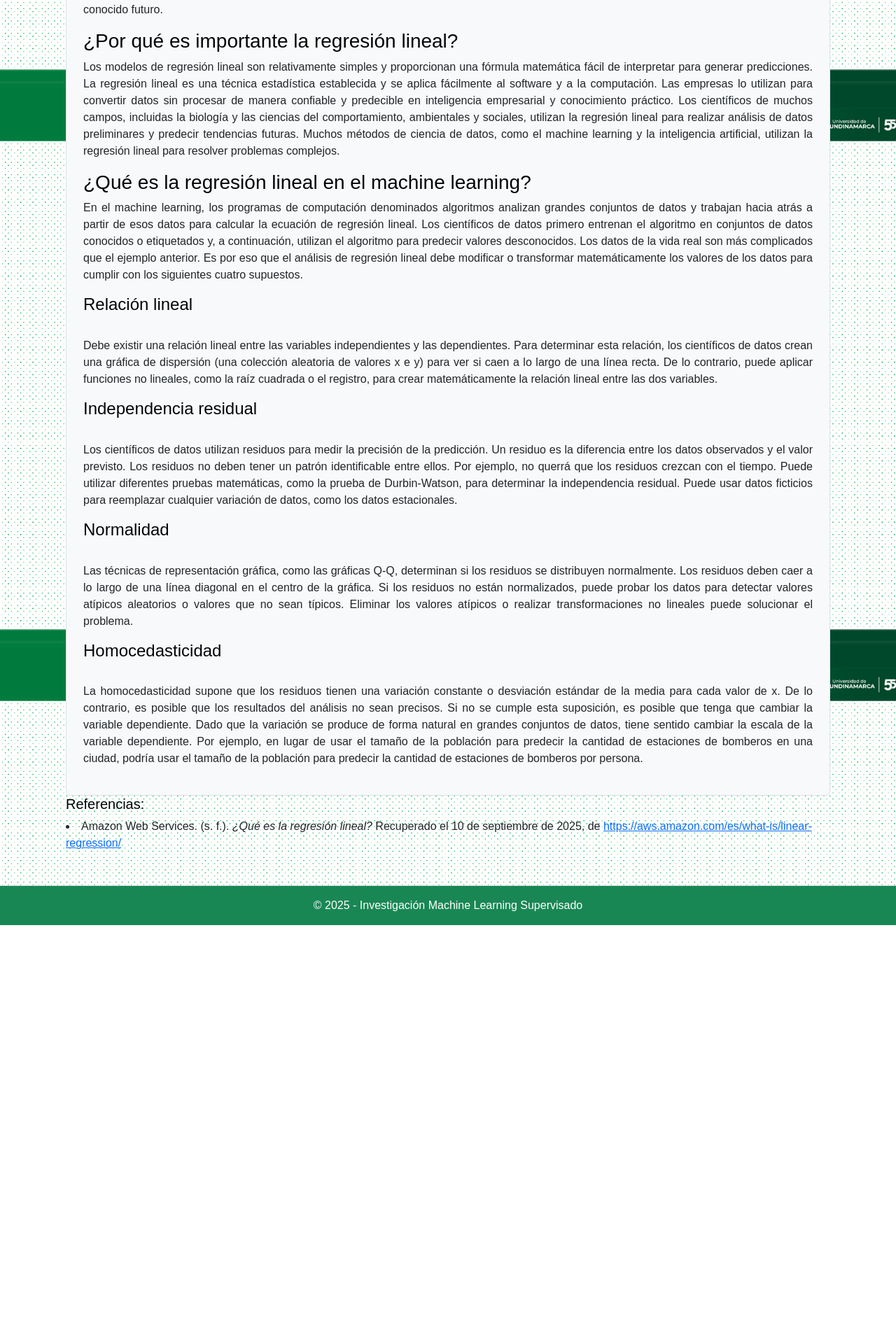
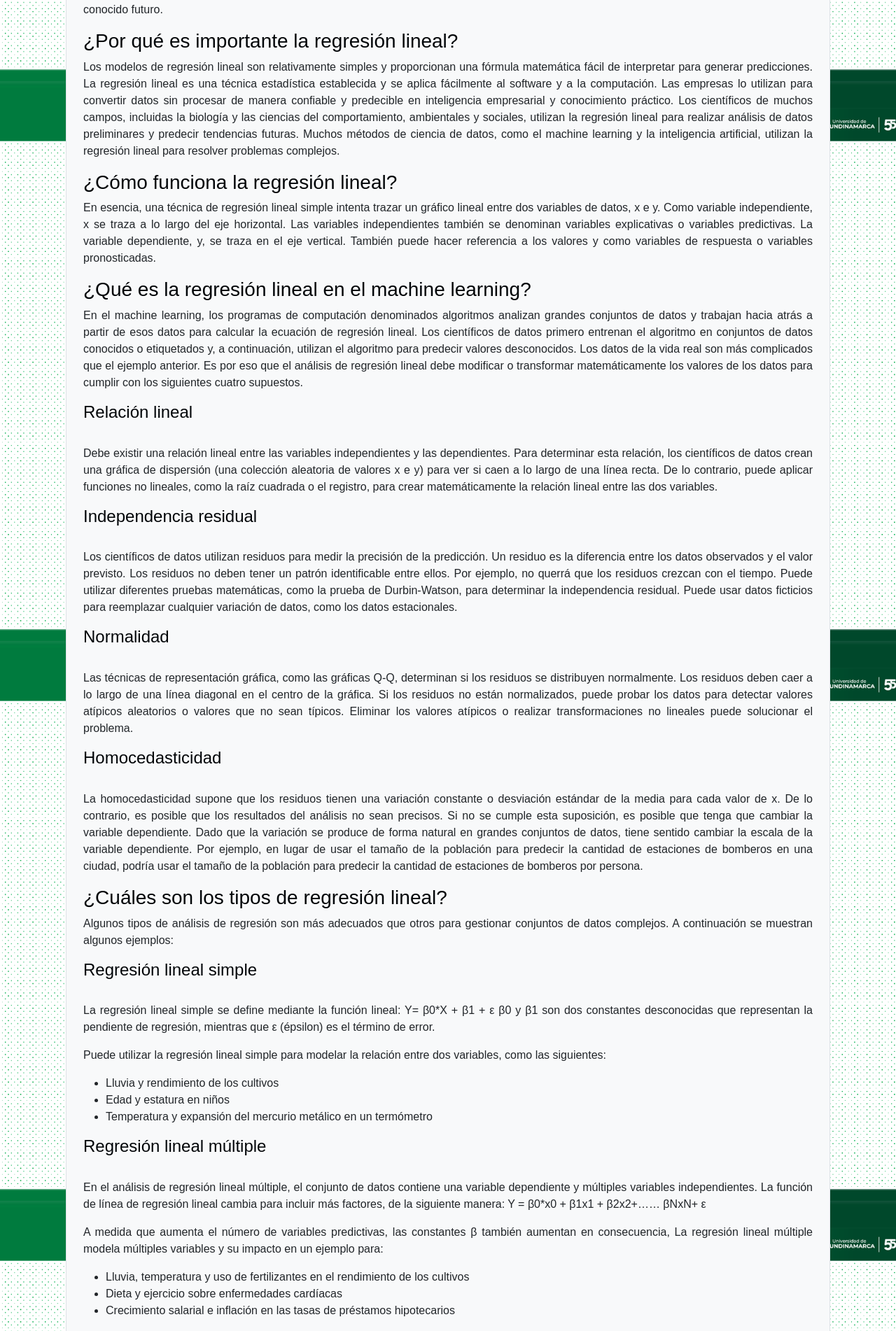
Before and after one commit to Mireya-Garzon-A/ActividadesMachineLearning, a Flask app: page /conceptos in a window 1280 px wide. Shown: the part 701-2603 px from the top of the page at 70% size. Before the commit the page ends 2023 px from the top, so only its background shows below. Run offline with Flask 3, Linux system fonts and the light colour scheme.

Commit message:
Cargue de información investigación en repositorio
Se alimenta investigación de regresión lineal

```diff
--- a/templates/conceptos.html
+++ b/templates/conceptos.html
@@ -43,6 +43,16 @@
                     tendencias futuras. Muchos métodos de ciencia de datos, como el machine learning y la inteligencia
                     artificial, utilizan la regresión lineal para resolver problemas complejos.
                 </p>
+
+            <h3>¿Cómo funciona la regresión lineal?</h3>
+                <P>
+                     En esencia, una técnica de regresión lineal simple intenta trazar un gráfico lineal entre dos variables de datos, x e y. Como
+                     variable independiente, x se traza a lo largo del eje horizontal. Las variables independientes también se denominan variables
+                    explicativas o variables predictivas. La variable dependiente, y, se traza en el eje vertical. También puede hacer referencia
+                    a los valores y como variables de respuesta o variables pronosticadas.
+
+                </P>
+
             <h3>¿Qué es la regresión lineal en el machine learning?</h3>
                 <p>
                     En el machine learning, los programas de computación denominados algoritmos analizan grandes conjuntos
@@ -86,11 +96,65 @@
                     que tenga que cambiar la variable dependiente. Dado que la variación se produce de forma natural en grandes conjuntos de datos,
                     tiene sentido cambiar la escala de la variable dependiente. Por ejemplo, en lugar de usar el tamaño de la población para predecir
                     la cantidad de estaciones de bomberos en una ciudad, podría usar el tamaño de la población para predecir la cantidad de estaciones
-                    de bomberos por persona.
+                    de bomberos por persona.<br>
 
                     </P>
+            <h3>¿Cuáles son los tipos de regresión lineal?</h3>
+                <P>
+                    Algunos tipos de análisis de regresión son más adecuados que otros para gestionar conjuntos de datos complejos. A continuación
+                    se muestran algunos ejemplos:
 
+                </P>
 
+                <h4>Regresión lineal simple</h4> <br>
+                    <p>
+                    La regresión lineal simple se define mediante la función lineal:
+                    Y= β0*X + β1 + ε
+                    β0 y β1 son dos constantes desconocidas que representan la pendiente de regresión, mientras que ε (épsilon) es el término de error.<br>
+                    </p>
+
+                    <p>
+                    Puede utilizar la regresión lineal simple para modelar la relación entre dos variables, como las siguientes:
+                    </p>
+
+                    <ul>
+                        <li>Lluvia y rendimiento de los cultivos</li>
+                        <li>Edad y estatura en niños</li>
+                        <li>Temperatura y expansión del mercurio metálico en un termómetro</li>
+                    </ul>
+
+                <h4>Regresión lineal múltiple</h4> <br>
+                     <p>
+                     En el análisis de regresión lineal múltiple, el conjunto de datos contiene una variable dependiente y múltiples variables independientes.
+                     La función de línea de regresión lineal cambia para incluir más factores, de la siguiente manera:
+                     Y = β0*x0 + β1x1 + β2x2+…… βNxN+ ε <br>
+                    </p>
+
+                    <p>
+                    A medida que aumenta el número de variables predictivas, las constantes β también aumentan en consecuencia, La regresión lineal múltiple modela múltiples variables y su impacto en un ejemplo para:
+                    </p>
+
+                    <ul>
+                        <li>Lluvia, temperatura y uso de fertilizantes en el rendimiento de los cultivos</li>
+                        <li>Dieta y ejercicio sobre enfermedades cardíacas</li>
+                        <li>Crecimiento salarial e inflación en las tasas de préstamos hipotecarios</li>
+                    </ul>
+
+                <h4>Regresión logística</h4> <br>
+                    <p>
+                    Los científicos de datos utilizan la regresión logística para medir la probabilidad de que se produzca un evento. La predicción es un
+                    valor entre 0 y 1, donde 0 indica un evento que es poco probable que ocurra y 1 indica una probabilidad máxima de que suceda. Las ecuaciones logísticas usan funciones logarítmicas para calcular la línea de regresión.<br>
+                    </p>
+
+                    <p>
+                    A continuación, se indican algunos ejemplos:
+                    </p>
+
+                    <ul>
+                        <li>La probabilidad de ganar o perder en un partido deportivo</li>
+                        <li>La probabilidad de aprobar o reprobar una prueba</li>
+                        <li>La probabilidad de que una imagen sea una fruta o un animal</li>
+                    </ul>
                 </p>
 
         </p>
```
